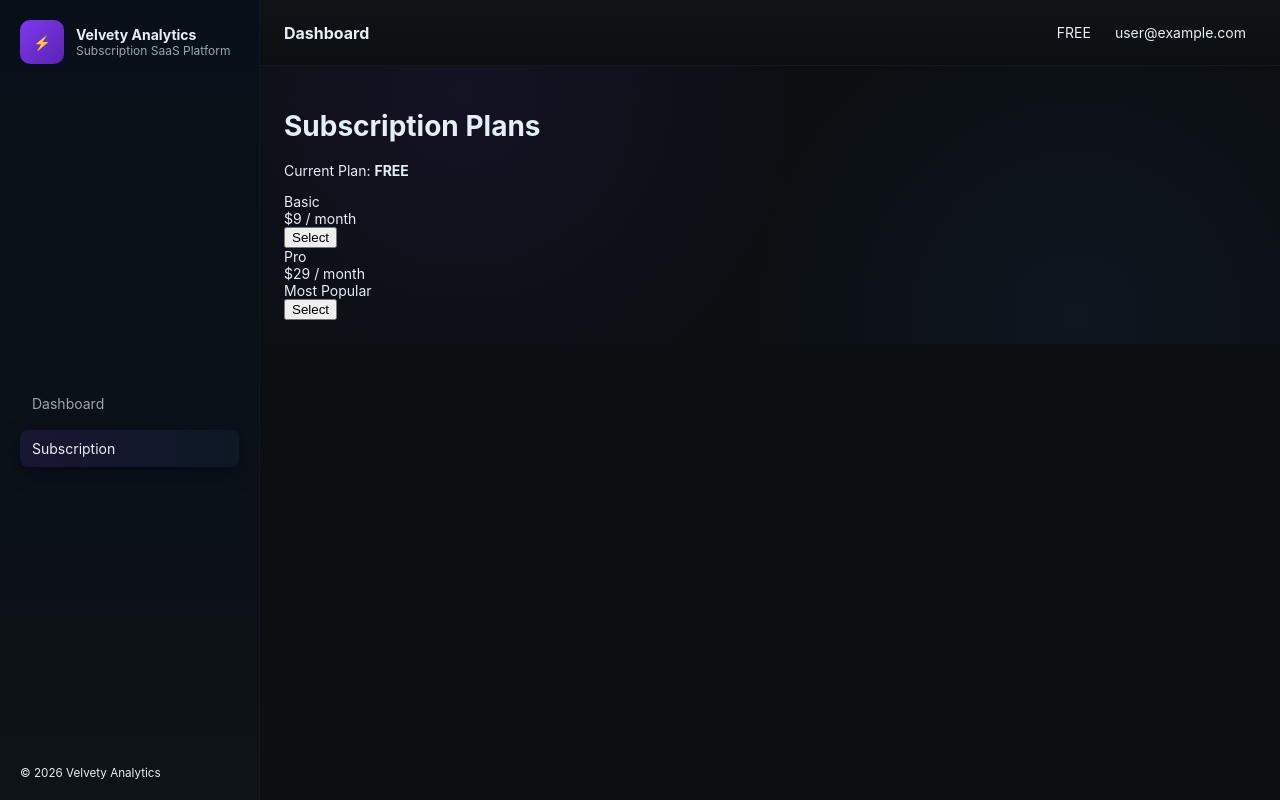
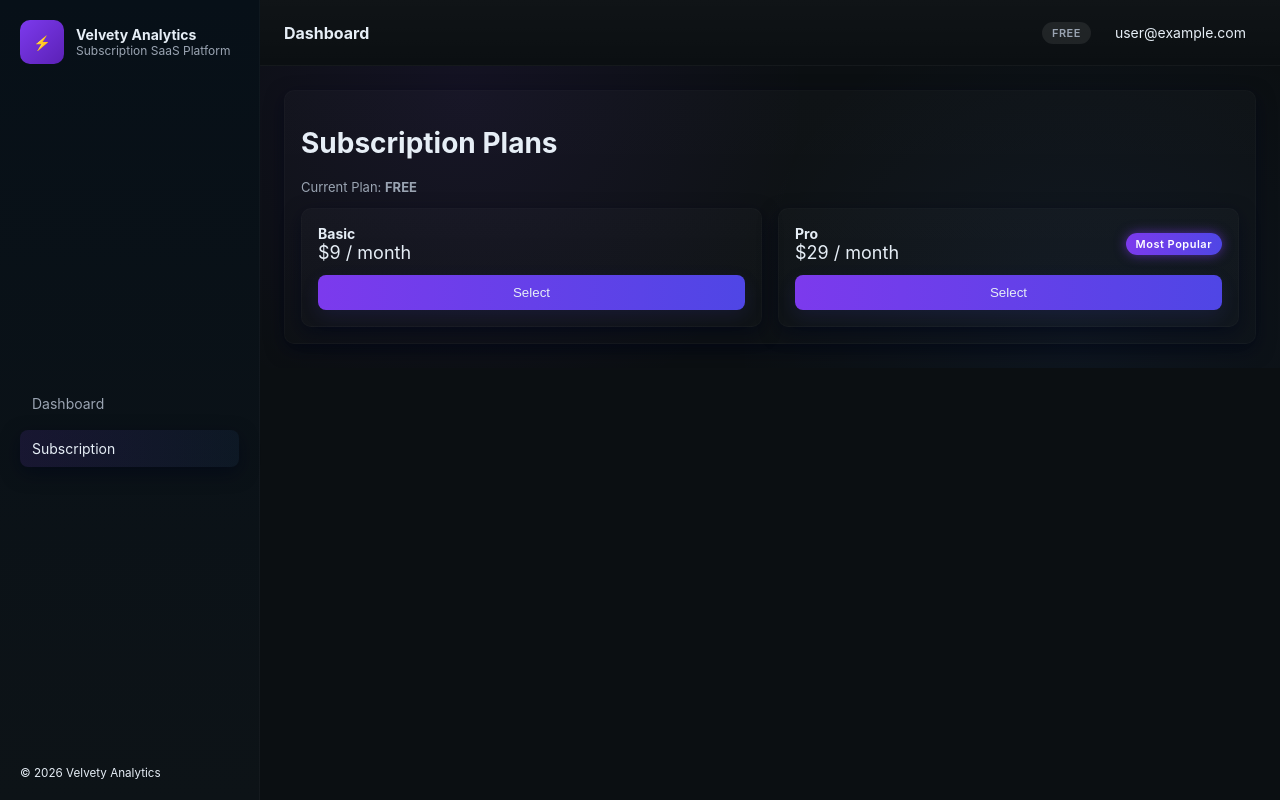
Before and after one commit to zaararasheed/saas-stripe-mock, a React (Vite) app in the folder client/: page /subscription in a window 1280 px wide. Built offline with nearby package versions, Linux system fonts and the light colour scheme; no server answers; the database is empty; sample sign-in values are in the browser's storage.

Commit message:
Restore full styles and keep dropdown z-index fix

```diff
--- a/client/src/styles.css
+++ b/client/src/styles.css
@@ -68,7 +68,6 @@ a{color:inherit}
 /* main column */
 .main-column{flex:1;display:flex;flex-direction:column;min-width:0}
 
-/* 🔥 FIX 1: Give header stacking priority */
 .header{
     display:flex;
     justify-content:space-between;
@@ -77,9 +76,8 @@ a{color:inherit}
     background:linear-gradient(180deg, rgba(255,255,255,0.02), transparent);
     border-bottom:1px solid rgba(255,255,255,0.02);
     position:relative;
-    z-index:1000; /* 👈 ADDED */
+    z-index:1000;
 }
-
 .header-title{margin:0;font-size:16px}
 
 /* HEADER USER DROPDOWN */
@@ -101,7 +99,6 @@ a{color:inherit}
     background:rgba(255,255,255,0.05);
 }
 
-/* 🔥 FIX 2: Force dropdown above everything */
 .dropdown{
     position:absolute;
     top:42px;
@@ -113,7 +110,7 @@ a{color:inherit}
     min-width:120px;
     box-shadow:0 10px 25px rgba(0,0,0,0.4);
     animation:fadeIn 0.15s ease;
-    z-index:9999; /* 👈 CRITICAL FIX */
+    z-index:9999;
 }
 
 .dropdown button{
@@ -144,3 +141,100 @@ a{color:inherit}
     margin:0 auto;
     animation:pageFade 0.3s ease;
 }
+
+/* cards */
+.card{
+    background:linear-gradient(180deg, rgba(255,255,255,0.02), rgba(255,255,255,0.01));
+    border-radius:var(--radius);
+    padding:16px;
+    box-shadow:var(--card-shadow);
+    border:1px solid rgba(255,255,255,0.02);
+    animation:cardFade 0.4s ease;
+}
+.muted{color:var(--muted);font-size:13px}
+
+/* dashboard */
+.stats{display:flex;gap:16px;margin-bottom:18px}
+.stat-card{flex:1;padding:18px}
+.stat-title{font-size:13px;color:var(--muted)}
+.stat-value{font-size:20px;margin-top:6px;font-weight:700}
+.stat-delta{color:#10b981;margin-top:8px;font-size:13px}
+
+/* subscription */
+.plans-grid{
+    display:grid;
+    grid-template-columns:repeat(auto-fit,minmax(220px,1fr));
+    gap:16px;
+    margin-top:12px
+}
+.plan-card{display:flex;flex-direction:column;gap:12px}
+.plan-top{display:flex;justify-content:space-between;align-items:center}
+.plan-name{font-weight:700}
+.plan-price{font-size:18px}
+
+/* buttons */
+.btn{
+    padding:10px 14px;
+    border-radius:8px;
+    border:none;
+    background:transparent;
+    color:var(--text);
+    cursor:pointer;
+    transition:transform 0.15s ease, box-shadow 0.15s ease;
+}
+.btn:hover:not(:disabled){
+    transform:translateY(-2px);
+}
+.btn.primary{
+    background:linear-gradient(90deg,var(--accent),#4f46e5);
+    box-shadow:0 6px 18px rgba(79,70,229,0.12)
+}
+.btn.danger{
+    background:linear-gradient(90deg,#ef4444,#f97316)
+}
+.btn:disabled{
+    opacity:0.6;
+    cursor:not-allowed
+}
+
+/* plan badge */
+.badge{
+    padding:4px 10px;
+    border-radius:20px;
+    font-size:11px;
+    font-weight:600;
+    letter-spacing:0.5px;
+}
+.badge-pro{
+    background:linear-gradient(90deg,#7c3aed,#4f46e5);
+    color:white;
+    box-shadow:0 0 12px rgba(124,58,237,0.6);
+}
+.badge-basic{
+    background:rgba(124,58,237,0.15);
+    color:#c4b5fd;
+}
+.badge-free{
+    background:rgba(255,255,255,0.08);
+    color:var(--muted);
+}
+
+.current-plan{
+    border:1px solid rgba(124,58,237,0.4);
+    box-shadow:0 0 0 1px rgba(124,58,237,0.2);
+}
+
+@keyframes fadeIn{
+    from{opacity:0;transform:translateY(-6px);}
+    to{opacity:1;transform:translateY(0);}
+}
+
+@keyframes cardFade{
+    from{opacity:0;transform:translateY(10px);}
+    to{opacity:1;transform:translateY(0);}
+}
+
+@keyframes pageFade{
+    from{opacity:0;}
+    to{opacity:1;}
+}
```
